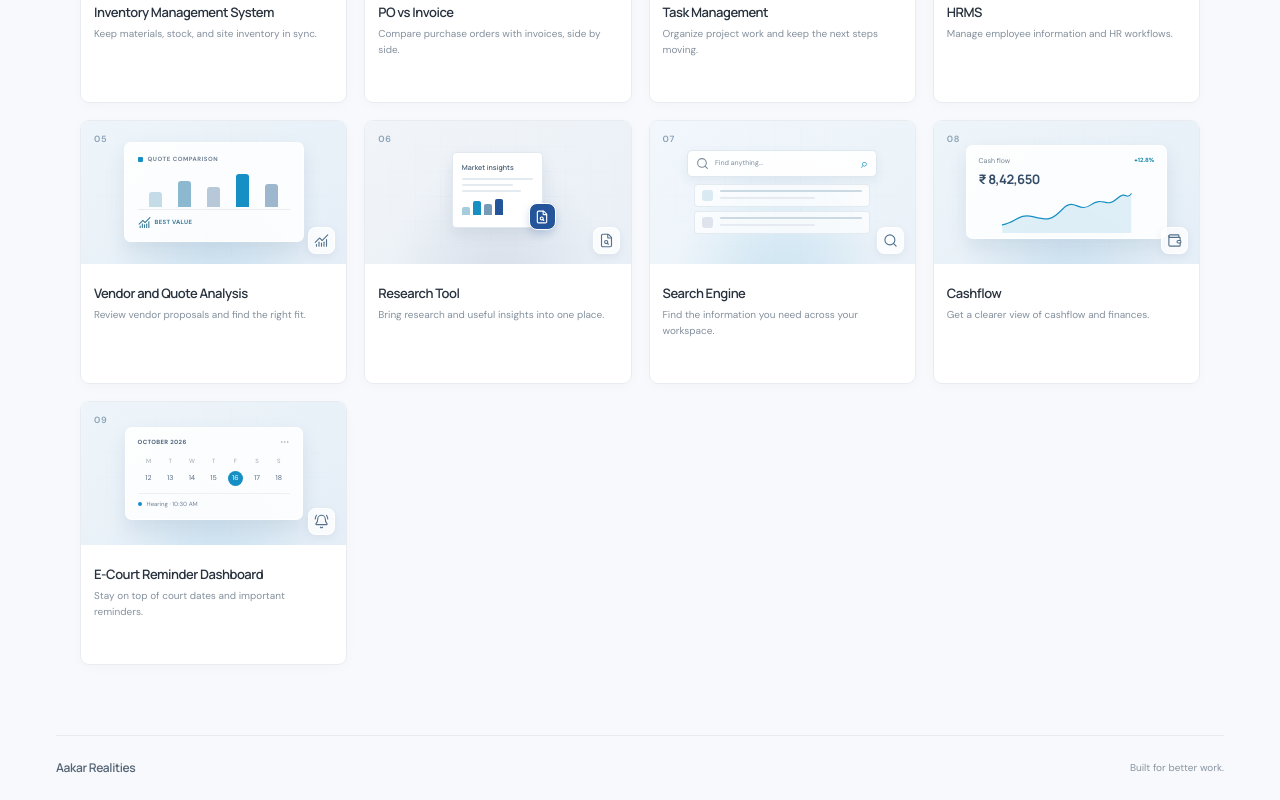
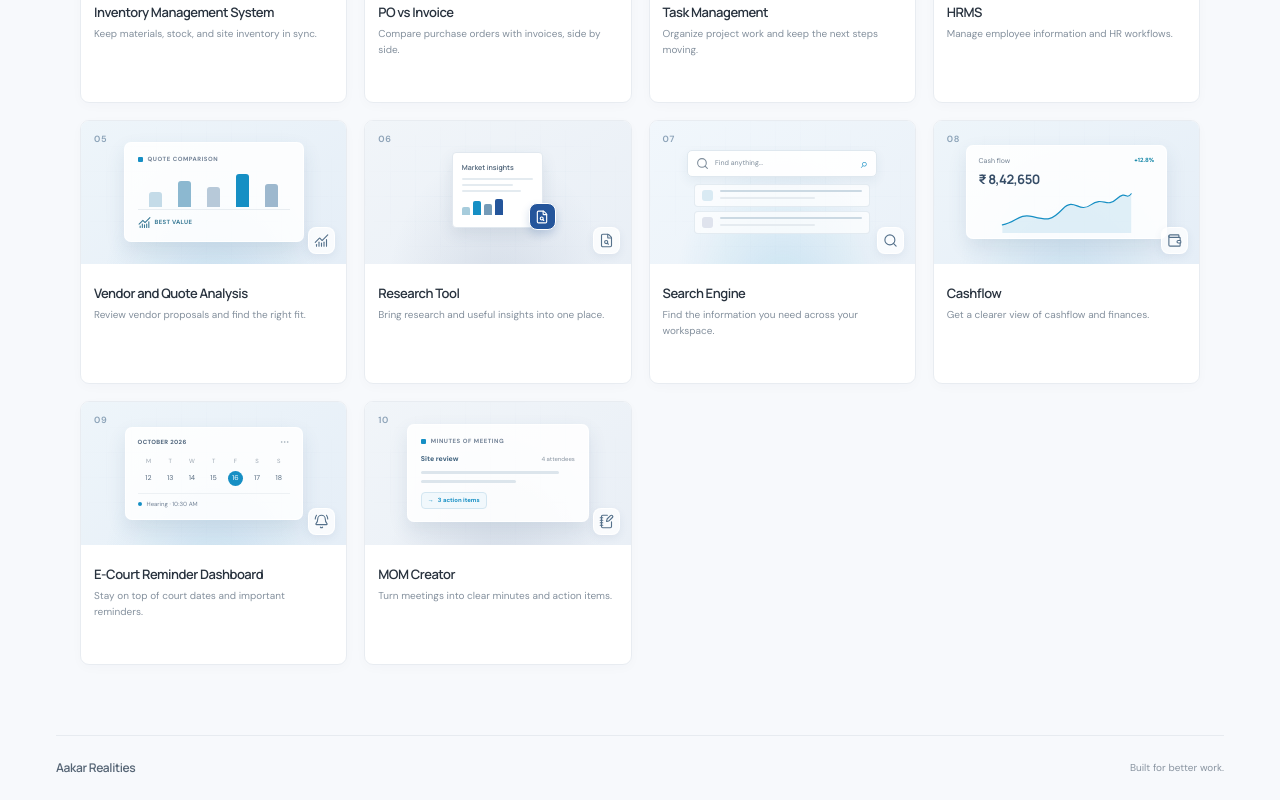
Before and after one commit to Aakar-Realities/Landing-page, a React (Vite) app: page / in a window 1280 px wide. Shown: the part 721-1521 px from the top of the page. Built offline with nearby package versions, Linux system fonts and the light colour scheme.

Commit message:
Adding MOM tool

```diff
--- a/src/ToolsDashboard.jsx
+++ b/src/ToolsDashboard.jsx
@@ -5,6 +5,7 @@ import {
   ClipboardCheck,
   FileCheck2,
   FileSearch,
+  NotebookPen,
   Search,
   UsersRound,
   Wallet,
@@ -73,6 +74,13 @@ const tools = [
     url: "https://lexicislegal.ai.studio/",
     icon: BellRing,
     visual: "reminders",
+  },
+  {
+    name: "MOM Creator",
+    description: "Turn meetings into clear minutes and action items.",
+    url: "https://samvadini-mom-creator-ij2i.vercel.app",
+    icon: NotebookPen,
+    visual: "mom",
   },
 ];
 
@@ -184,6 +192,15 @@ function ToolCard({ tool, index }) {
               <div className="calendar-event-label"><span /> Hearing · 10:30 AM</div>
             </div>
           )}
+          {tool.visual === "mom" && (
+            <div className="mom-preview">
+              <div className="preview-heading"><span /> MINUTES OF MEETING</div>
+              <div className="mom-meta"><b>Site review</b><small>4 attendees</small></div>
+              <div className="mom-line"><span /></div>
+              <div className="mom-line mom-line--short"><span /></div>
+              <div className="mom-action"><i>→</i> 3 action items</div>
+            </div>
+          )}
         </div>
         <span className="visual-icon-badge" aria-hidden="true">
           <Icon size={15} strokeWidth={1.8} />
@@ -250,7 +267,7 @@ function App() {
               <h2 id="tools-title">Explore your tools</h2>
             </div>
             <span className="tools-count">
-              <span>0{tools.length}</span> applications
+              <span>{String(tools.length).padStart(2, "0")}</span> applications
             </span>
           </div>
           <div className="tools-grid">
--- a/src/dashboard.css
+++ b/src/dashboard.css
@@ -316,7 +316,8 @@ a:focus-visible {
 }
 
 .tool-visual--tasks,
-.tool-visual--research {
+.tool-visual--research,
+.tool-visual--mom {
   background:
     radial-gradient(ellipse at 50% 120%, rgba(70, 95, 137, 0.13), transparent 59%),
     linear-gradient(145deg, #f1f5f9, #e9eff6);
@@ -340,7 +341,8 @@ a:focus-visible {
 .hrms-preview,
 .vendors-preview,
 .cashflow-preview,
-.calendar-preview {
+.calendar-preview,
+.mom-preview {
   width: 100%;
   padding: 12px 13px;
   border: 1px solid rgba(255, 255, 255, 0.95);
@@ -548,6 +550,62 @@ a:focus-visible {
   display: block;
   border-radius: inherit;
   background: linear-gradient(90deg, #24559b, #168fc4);
+}
+
+.mom-preview {
+  max-width: 182px;
+}
+
+.mom-meta {
+  display: flex;
+  justify-content: space-between;
+  align-items: baseline;
+  margin-top: 8px;
+}
+
+.mom-meta b {
+  color: #3e617d;
+  font-size: 7px;
+  font-weight: 700;
+}
+
+.mom-meta small {
+  color: #8793a0;
+  font-size: 6px;
+}
+
+.mom-line {
+  margin-top: 6px;
+}
+
+.mom-line span {
+  width: 90%;
+  height: 3px;
+  display: block;
+  border-radius: 3px;
+  background: #dce5ec;
+}
+
+.mom-line--short span {
+  width: 62%;
+}
+
+.mom-action {
+  display: inline-flex;
+  align-items: center;
+  gap: 4px;
+  margin-top: 9px;
+  padding: 3px 6px;
+  border: 1px solid #d3e6f1;
+  border-radius: 4px;
+  color: #168fc4;
+  background: #f1f8fc;
+  font-size: 6px;
+  font-weight: 700;
+}
+
+.mom-action i {
+  font-style: normal;
 }
 
 .hrms-preview {
```
